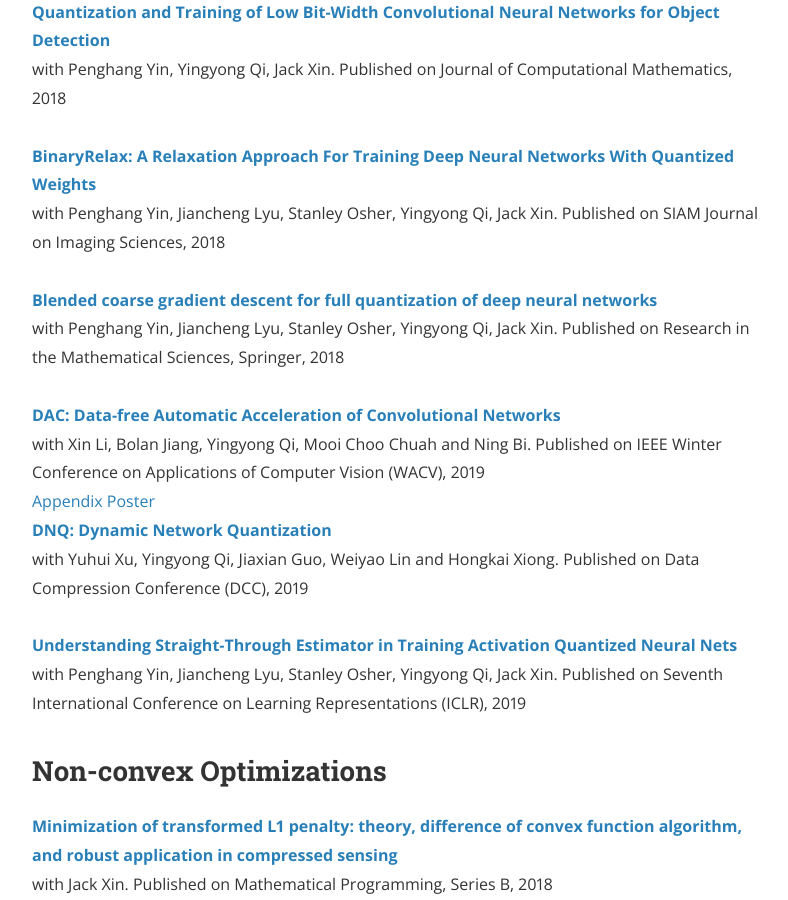
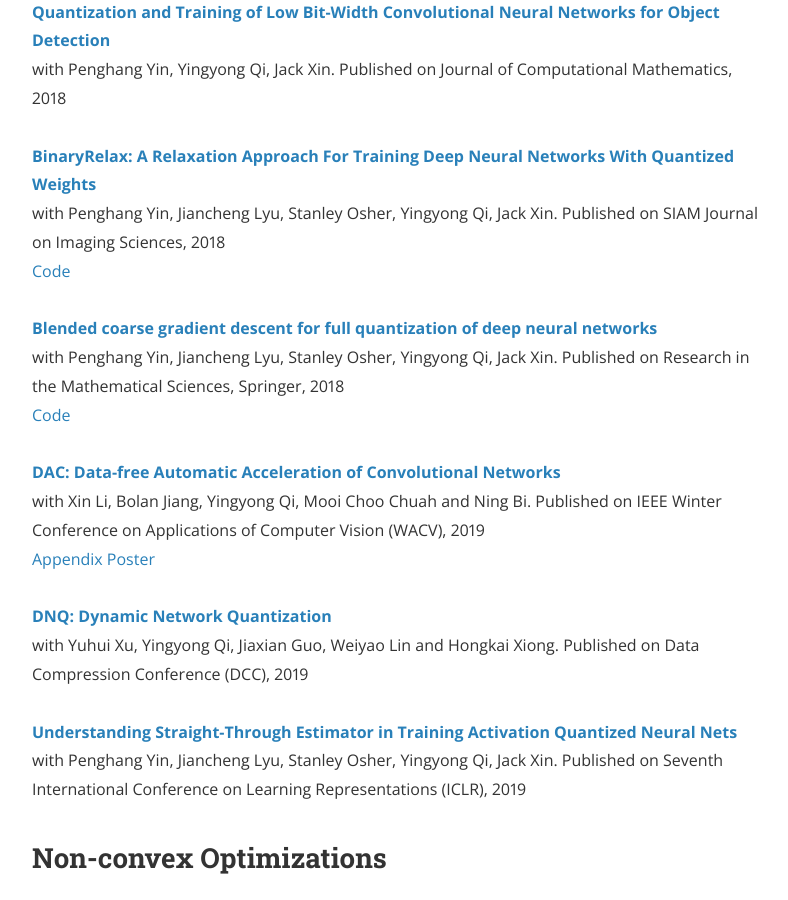
Before and after one commit to zsivine/zsivine.github.io, a Jekyll site: the page built from research.html, in a window 1280 px wide and 900 px high, scrolled down 440 px. Shown: the whole window, without its empty margins (240-1028 px from the left). Built offline with Jekyll 4.4.1, drawn with Linux system fonts in a browser that asks for light colours; nearby versions of some CDN libraries; comment, search, counter and statistics services are not loaded; a style sheet for code colours, icons or effects is not loaded.

Commit message:
dac quant codes

```diff
--- a/research.html
+++ b/research.html
@@ -25,6 +25,8 @@ permalink: /research/
     With Quantized Weights</a></strong>
 <br>with Penghang Yin, Jiancheng Lyu, Stanley Osher, Yingyong Qi, Jack Xin.
     Published on SIAM Journal on Imaging Sciences, 2018<br>
+<a href="https://github.com/penhunt/binaryrelax">Code</a> <br>
+
 
 <br>
 <strong><a href="https://link.springer.com/article/10.1007/s40687-018-0177-6">
@@ -32,6 +34,8 @@ permalink: /research/
     networks</a></strong>
 <br>with Penghang Yin, Jiancheng Lyu, Stanley Osher, Yingyong Qi, Jack Xin.
     Published on Research in the Mathematical Sciences, Springer, 2018<br>
+<a href="https://github.com/zsivine/full-quantization-DNN">Code</a> <br>
+
 
 <br>
 <strong><a href="https://arxiv.org/abs/1812.08374">
@@ -39,8 +43,8 @@ permalink: /research/
 <br>with Xin Li, Bolan Jiang, Yingyong Qi, Mooi Choo Chuah and Ning Bi.
     Published on IEEE Winter Conference on Applications of Computer Vision (WACV), 2019<br>
 <a href="http://carina.cse.lehigh.edu/xin/publication/2019wacv_dac/2019wacv_dac_appendix.pdf">Appendix</a>
-<a> </a>
-<a href="http://carina.cse.lehigh.edu/xin/publication/2019wacv_dac/2019wacv_dac_poster.pdf">Poster</a>
+<a>    </a>
+<a href="http://carina.cse.lehigh.edu/xin/publication/2019wacv_dac/2019wacv_dac_poster.pdf">Poster</a> <br>
 
 
 <br>
```
